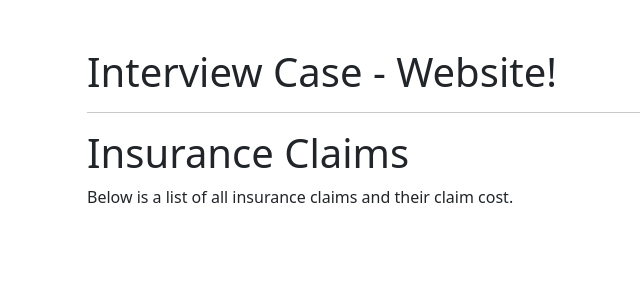
After one commit to Rydberg95/interview-case, a Flask app: page /claims in a window 1280 px wide. The commit adds this page. Shown: the top 300 px of the page, without its empty margins (7-647 px from the left). Run offline with Flask 3, Linux system fonts and the light colour scheme; data that the repository does not hold is empty; some libraries are stand-ins or nearby versions.

Commit message:
Created a separate claims page

```diff
--- a/flaskr/blueprints/views.py
+++ b/flaskr/blueprints/views.py
@@ -8,8 +8,7 @@ blueprint = Blueprint("base", __name__)
 
 @blueprint.route("/")
 def index():
-    allInsuranceClaims = InsuranceClaim.query.all()
-    return render_template("index.html", all_insurance_claims=allInsuranceClaims)
+    return render_template("index.html")
 
 
 @blueprint.route("/generate_random_claim")
@@ -19,9 +18,10 @@ def generate_random_claim():
     )
     db.session.add(new_claim)
     db.session.commit()
-    return redirect(url_for("base.index"))
+    return redirect(url_for("base.claims"))
 
 
-@blueprint.route("/contact")
-def contact():
-    return render_template("contact.html")
+@blueprint.route("/claims")
+def claims():
+    allInsuranceClaims = InsuranceClaim.query.all()
+    return render_template("claims.html", all_insurance_claims=allInsuranceClaims)
--- /dev/null
+++ b/flaskr/templates/claims.html
@@ -0,0 +1,16 @@
+{% extends 'base.html' %}
+
+{% block title %}
+Claims Page
+{% endblock %}
+
+{% block body %}
+<div>
+    <h1>Insurance Claims</h1>
+    <p>Below is a list of all insurance claims and their claim cost.</p>
+</div>
+
+{% for insurance_claim in all_insurance_claims %}
+<p><strong>{{ insurance_claim.claim_reference }}</strong>: {{ insurance_claim.claim_cost }}</p></br>
+{% endfor %}
+{% endblock %}
--- a/flaskr/templates/index.html
+++ b/flaskr/templates/index.html
@@ -9,8 +9,4 @@
     <h1>Content</h1>
     <p>This is where the content for the page goes.</p>
   </div>
-
-  {% for insurance_claim in all_insurance_claims %}
-    <p><strong>{{ insurance_claim.claim_reference }}</strong>: {{ insurance_claim.claim_cost }}</p></br>
-  {% endfor %}
 {% endblock %}
```
